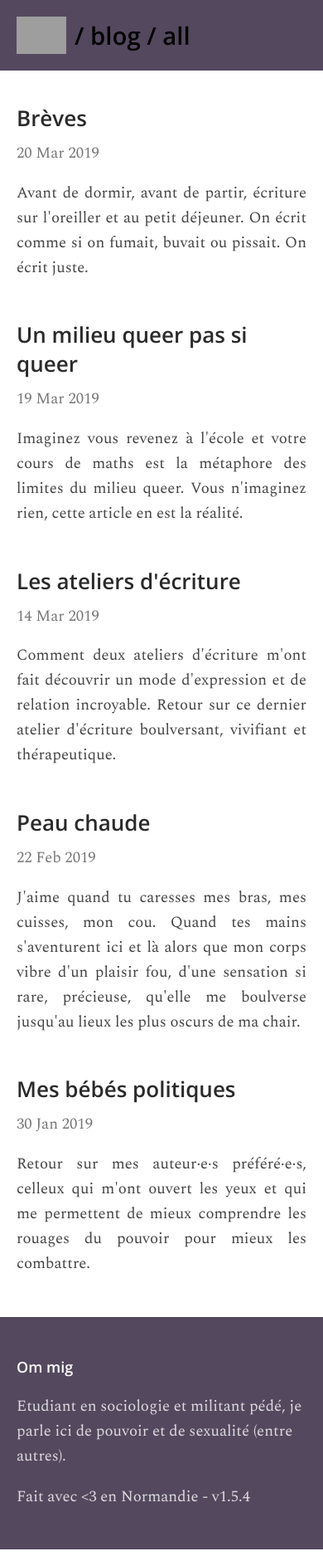
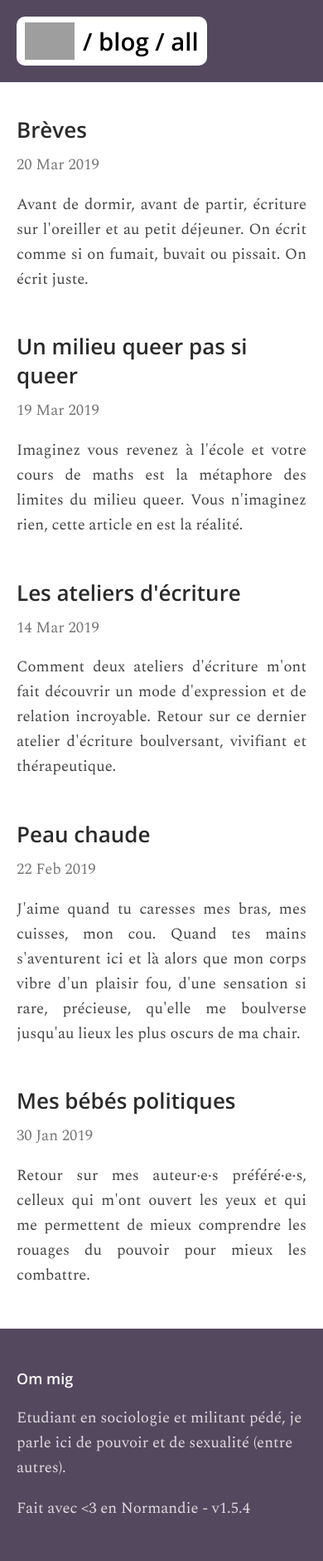
Before and after one commit to pigeoff/pigeoff.github.io, a Jekyll site: the page built from index.md, in a window 390 px wide. Shown: the whole page at 83% size. Built offline with Jekyll 4.4.1, drawn with Linux system fonts in a browser that asks for light colours; grey boxes are pictures that could not be loaded.

Commit message:
Blog update

```diff
--- a/assets/main.css
+++ b/assets/main.css
@@ -260,6 +260,12 @@ article blockquote {
     color: #fff;
   }
 
+  header .data .top-title {
+    background: rgba(255,255,255,1);
+    padding: 7px 10px;
+    border-radius: 10px;
+  }
+
   header .data .description {
     font-size: 12pt;
     color: rgba(255,255,255,0.8);
```
